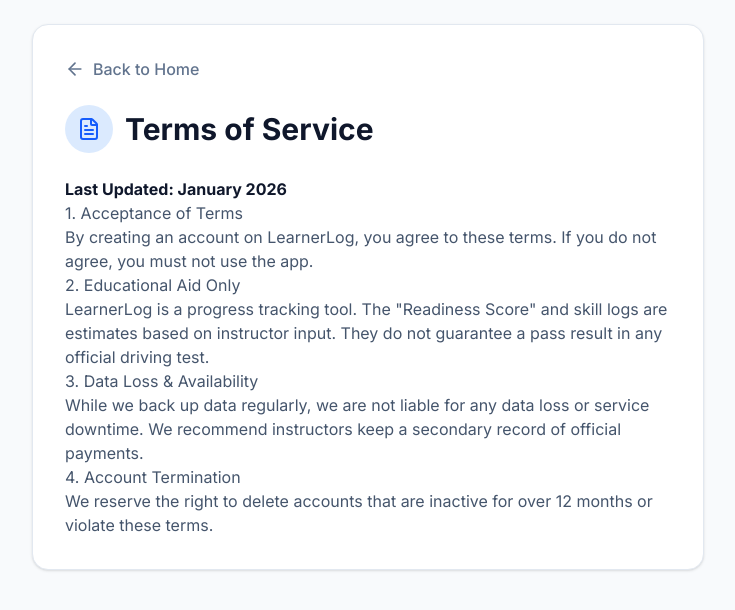
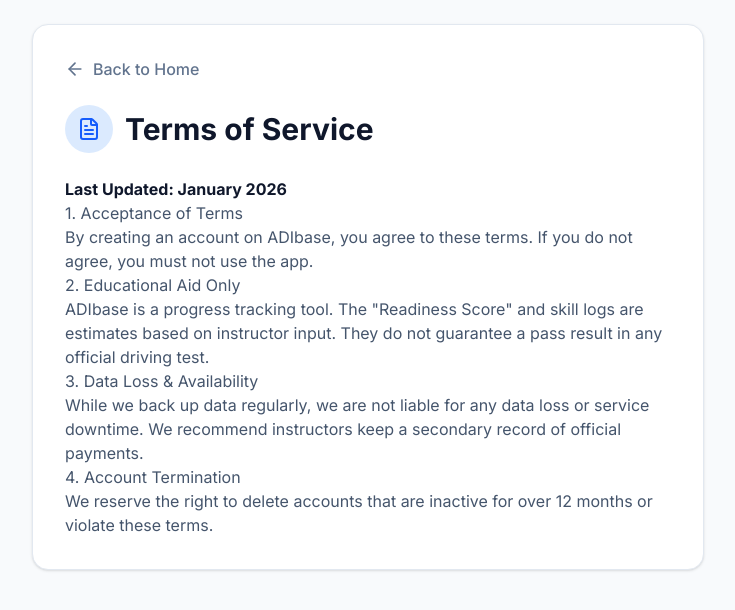
Before and after one commit to InnesU05/drivetrack, a Next.js app: page /terms in a window 1280 px wide. Shown: the top 610 px of the page, without its empty margins (272-1007 px from the left). Built offline with nearby package versions, Linux system fonts and the light colour scheme.

Commit message:
changed name to ADIbase

```diff
--- a/app/dashboard/help/page.tsx
+++ b/app/dashboard/help/page.tsx
@@ -21,7 +21,7 @@
             </div>
             <h2 className="text-lg font-bold text-slate-900 mb-2">Guides Coming Soon</h2>
             <p className="text-slate-500 text-sm">
-                We are currently building video tutorials to help you get the most out of LearnerLog.
+                We are currently building video tutorials to help you get the most out of ADIbase.
             </p>
         </div>
 
--- a/app/dashboard/install/page.tsx
+++ b/app/dashboard/install/page.tsx
@@ -26,7 +26,7 @@
             </div>
             <h2 className="text-2xl font-bold text-slate-900">Get the App Experience</h2>
             <p className="text-slate-500">
-                Add LearnerLog to your home screen for faster access, no address bar, and a full-screen experience.
+                Add ADIbase to your home screen for faster access, no address bar, and a full-screen experience.
             </p>
         </div>
 
--- a/app/dashboard/page.tsx
+++ b/app/dashboard/page.tsx
@@ -122,7 +122,7 @@
       <div className="bg-white p-6 border-b border-slate-200 sticky top-0 z-10 shadow-sm flex justify-between items-center">
         <div>
             <h1 className="text-xl font-extrabold text-slate-900">Hello, {instructorName.split(' ')[0]} 👋</h1>
-            <p className="text-xs text-slate-500 font-medium">LearnerLog Instructor</p>
+            <p className="text-xs text-slate-500 font-medium">ADIbase Instructor</p>
         </div>
         <div className="flex items-center gap-2">
             <Link href="/dashboard/settings" className="p-2 text-slate-400 hover:text-blue-600 hover:bg-slate-50 rounded-lg"><Settings size={20} /></Link>
--- a/app/dashboard/settings/review/page.tsx
+++ b/app/dashboard/settings/review/page.tsx
@@ -53,7 +53,7 @@
                   <CheckCircle2 size={64} />
               </div>
               <h2 className="text-3xl font-extrabold text-slate-900 mb-2">Thank You!</h2>
-              <p className="text-slate-500">Your feedback helps us improve LearnerLog.</p>
+              <p className="text-slate-500">Your feedback helps us improve ADIbase.</p>
           </div>
       );
   }
@@ -74,7 +74,7 @@
                 <Star size={40} className="fill-amber-400" />
             </div>
             <h2 className="text-2xl font-bold text-slate-900">How are we doing?</h2>
-            <p className="text-slate-500 text-sm mt-2">Rate your experience with LearnerLog.</p>
+            <p className="text-slate-500 text-sm mt-2">Rate your experience with ADIbase.</p>
         </div>
 
         <form onSubmit={handleSubmit} className="space-y-6 bg-white p-6 rounded-2xl shadow-sm border border-slate-200">
--- a/app/dashboard/student/[id]/install/page.tsx
+++ b/app/dashboard/student/[id]/install/page.tsx
@@ -18,7 +18,7 @@
             <ArrowLeft size={16} /> Back to Dashboard
           </Link>
           <h1 className="text-2xl font-extrabold text-slate-900 mb-2">Install App</h1>
-          <p className="text-slate-500">Add LearnerLog to your home screen for quick access.</p>
+          <p className="text-slate-500">Add ADIbase to your home screen for quick access.</p>
         </div>
 
         <div className="space-y-4">
--- a/app/layout.tsx
+++ b/app/layout.tsx
@@ -5,14 +5,14 @@
 const inter = Inter({ subsets: ["latin"] });
 
 export const metadata: Metadata = {
-  metadataBase: new URL("https://learnerlogapp.vercel.app"),
-  title: "LearnerLog",
+  metadataBase: new URL("https://adibaseapp.vercel.app"),
+  title: "ADIbase",
   description: "The complete driving lesson tracker.",
   manifest: "/manifest.json",
   appleWebApp: {
     capable: true,
     statusBarStyle: "default",
-    title: "LearnerLog",
+    title: "ADIbase",
   },
 
 };
--- a/app/page.tsx
+++ b/app/page.tsx
@@ -15,7 +15,7 @@
             <div className="flex items-center gap-2">
               <Car className="text-blue-600 fill-blue-600" size={26} />
               <h1 className="text-xl font-extrabold text-slate-900 tracking-tight">
-                LearnerLog
+                <span className="text-blue-600">ADI</span><span className="text-purple-600">base</span>
               </h1>
             </div>
 
@@ -107,7 +107,7 @@
       </main>
 
       <footer className="py-8 text-center bg-white border-t border-slate-100">
-        <p className="text-slate-400 text-xs">© {new Date().getFullYear()} LearnerLog.</p>
+        <p className="text-slate-400 text-xs">© {new Date().getFullYear()} ADIbase.</p>
       </footer>
     </div>
   );
--- a/app/subscribe/page.tsx
+++ b/app/subscribe/page.tsx
@@ -66,7 +66,7 @@
             <Zap size={32} />
         </div>
         <h1 className="text-2xl font-bold text-slate-900 mb-2">Start your 30-Day Free Trial</h1>
-        <p className="text-slate-500 mb-8">Full access to LearnerLog. Cancel anytime.</p>
+        <p className="text-slate-500 mb-8">Full access to ADIbase. Cancel anytime.</p>
 
         <button
             onClick={handleCheckout}
--- a/app/terms/page.tsx
+++ b/app/terms/page.tsx
@@ -20,10 +20,10 @@
           <p className="font-bold text-slate-900">Last Updated: January 2026</p>
 
           <h3>1. Acceptance of Terms</h3>
-          <p>By creating an account on LearnerLog, you agree to these terms. If you do not agree, you must not use the app.</p>
+          <p>By creating an account on ADIbase, you agree to these terms. If you do not agree, you must not use the app.</p>
 
           <h3>2. Educational Aid Only</h3>
-          <p>LearnerLog is a progress tracking tool. The "Readiness Score" and skill logs are estimates based on instructor input. They do not guarantee a pass result in any official driving test.</p>
+          <p>ADIbase is a progress tracking tool. The "Readiness Score" and skill logs are estimates based on instructor input. They do not guarantee a pass result in any official driving test.</p>
 
           <h3>3. Data Loss & Availability</h3>
           <p>While we back up data regularly, we are not liable for any data loss or service downtime. We recommend instructors keep a secondary record of official payments.</p>
```
Also changed, not shown: manifest.json.
